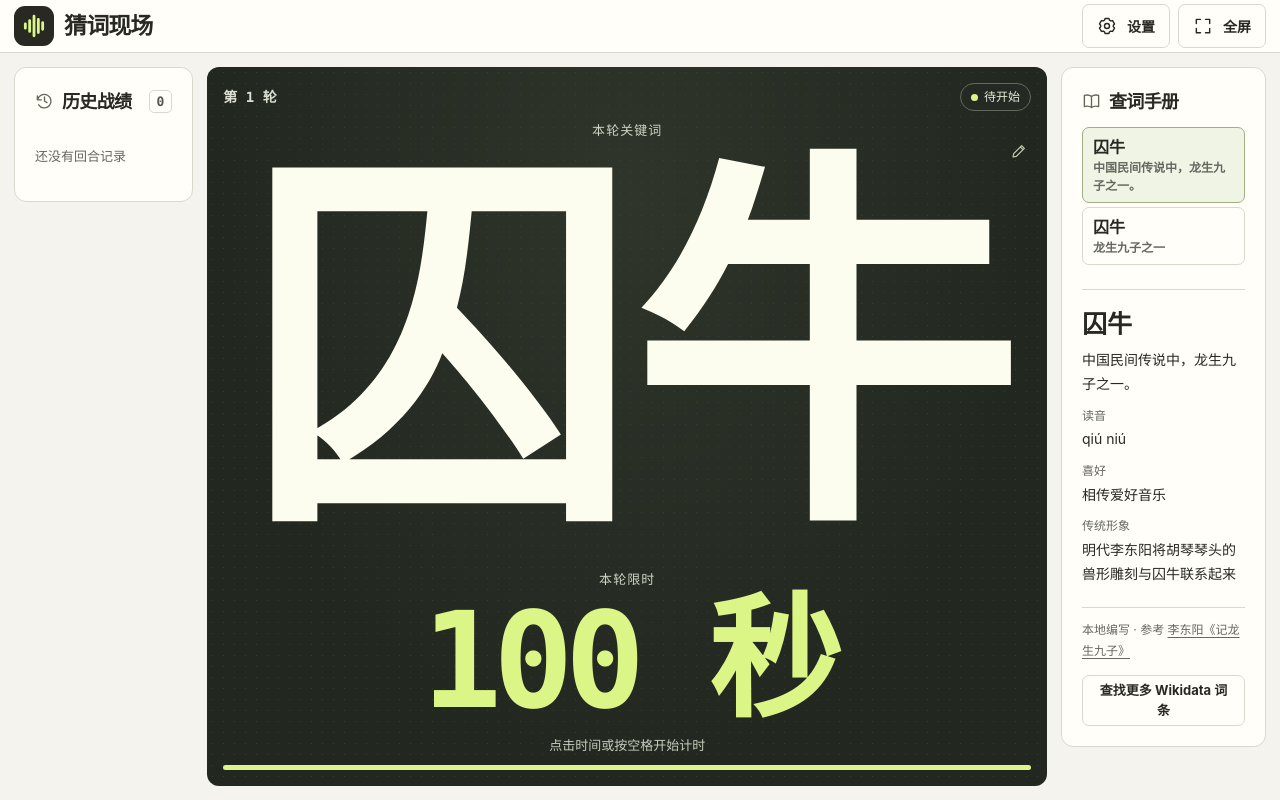
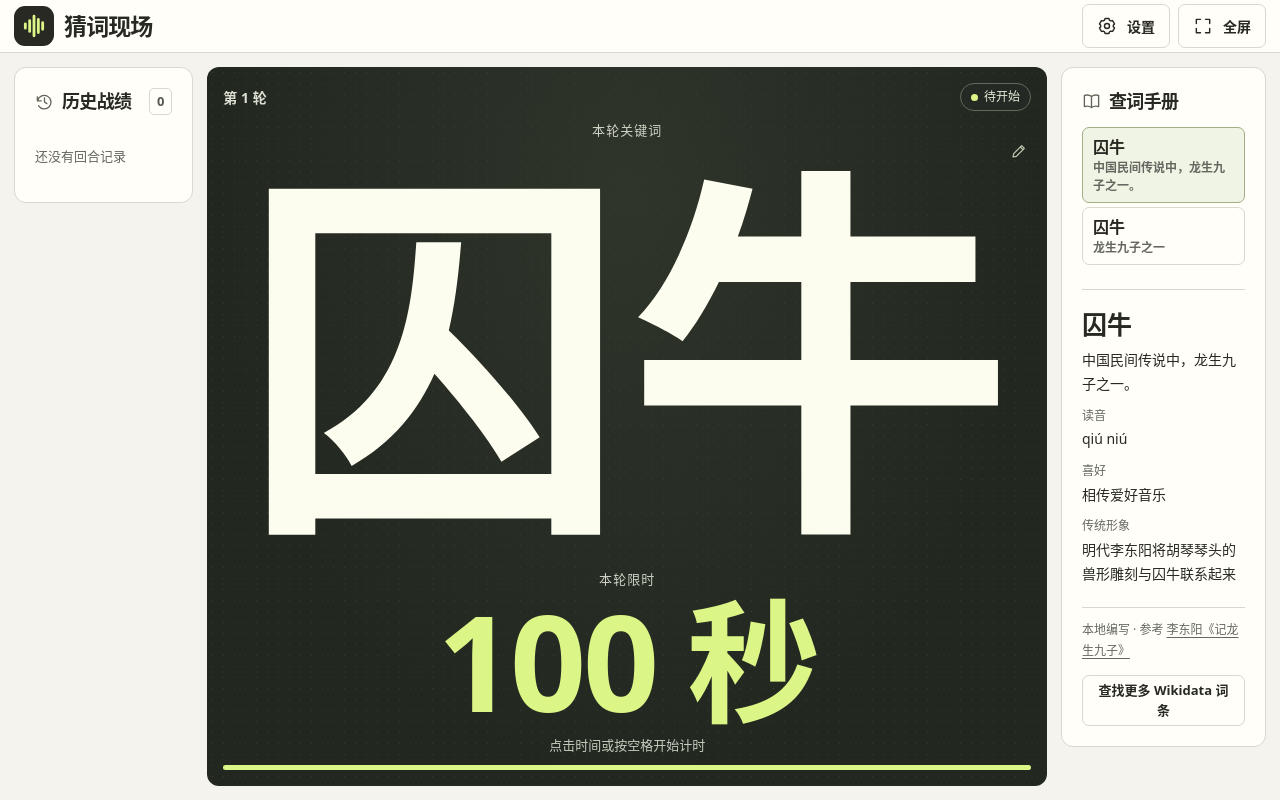
Before and after one commit to FiresChain/word-guess, a plain HTML site: page index.html in a window 1280 px wide. Drawn offline with Linux system fonts and the light colour scheme.

Commit message:
Unify interface typography and align timer digits

```diff
--- a/styles.css
+++ b/styles.css
@@ -5,9 +5,9 @@
   overflow-y:auto;
   --paper: #f5f3ed; --panel: #fffef9; --ink: #282923; --muted: #656760; --line: #d9d8cd;
   --orange: #fb713b; --lime: #dbf586; --dark: #222720;
-  --sans: "Inter", -apple-system, BlinkMacSystemFont, "PingFang SC", "Microsoft YaHei", sans-serif;
-  --mono: "IBM Plex Mono", "SFMono-Regular", Consolas, monospace;
-  font-family: var(--sans); color: var(--ink); background: var(--paper); line-height: 1.5;
+  --caption: .8125rem;
+  --body-small: .875rem;
+  font-family: system-ui, "PingFang SC", "Microsoft YaHei", "Noto Sans CJK SC", sans-serif; color: var(--ink); background: var(--paper); line-height: 1.5;
 }
 * { box-sizing: border-box }
 body { margin: 0; min-height: 100vh }
@@ -16,7 +16,7 @@ h1,h2,h3,p,ol,dl { margin: 0 }
 svg { display:block; width:20px; height:20px; fill:none; stroke:currentColor; stroke-width:1.7; stroke-linecap:round; stroke-linejoin:round; flex-shrink:0 }
 a { color: inherit; text-underline-offset: 3px }
 button,input,textarea { font:inherit; color:inherit }
-button { cursor:pointer; border:1px solid var(--line); background:var(--panel); border-radius:7px; min-height:44px; padding:0 14px; font-weight:650 }
+button { cursor:pointer; border:1px solid var(--line); background:var(--panel); border-radius:7px; min-height:44px; padding:0 14px; font-weight:600 }
 button:hover { filter:brightness(.96) }
 :focus-visible { outline:3px solid #1d79b7; outline-offset:3px }
 input,textarea { background:#fff; border:1px solid #b9bcb1; border-radius:6px; min-height:45px; min-width:0; width:100%; padding:8px 12px }
@@ -30,7 +30,7 @@ h1 { font-size:23px; letter-spacing:-.04em }
 .mast-actions { display:flex; align-items:center; gap:8px }
 :fullscreen #settings,.fullscreen-layout #settings { display:none }
 @media (display-mode: fullscreen) { #settings { display:none } }
-.screen { font-size:14px; background:transparent }
+.screen { font-size:var(--body-small); background:transparent }
 .desk { display:grid; gap:var(--broadcast-gap); grid-template-columns:clamp(165px,14vw,320px) minmax(0,1fr) clamp(190px,16vw,360px); align-items:start; padding-block:var(--broadcast-gap) }
 .center { grid-column:2; grid-row:1; min-width:0 }
 .history { grid-column:1; grid-row:1 }
@@ -39,11 +39,11 @@ h1 { font-size:23px; letter-spacing:-.04em }
 .section-heading { gap:8px }
 .section-heading svg { color:#626659; width:19px }
 .section-heading h2 { font-size:18px; font-weight:700; letter-spacing:-.035em }
-.count { margin-left:auto; font:600 13px var(--mono); color:#54574f; border:1px solid var(--line); border-radius:5px; padding:3px 7px }
-.empty,#lookup-status { font-size:13px; color:var(--muted) }
+.count { margin-left:auto; font-size:var(--caption); font-weight:600; font-variant-numeric:tabular-nums; color:#54574f; border:1px solid var(--line); border-radius:5px; padding:3px 7px }
+.empty,#lookup-status { font-size:var(--caption); color:var(--muted) }
 .empty { padding:32px 0 15px }
 #history-list { display:grid; grid-template-columns:fit-content(55%) minmax(max-content,1fr); column-gap:8px; list-style:none; padding:0; max-height:58vh; overflow:auto }
-#history-list li { display:grid; grid-template-columns:subgrid; grid-column:1/-1; text-align:left; align-items:baseline; border-bottom:1px solid var(--line); padding:13px 0; font-size:13px }
+#history-list li { display:grid; grid-template-columns:subgrid; grid-column:1/-1; text-align:left; align-items:baseline; border-bottom:1px solid var(--line); padding:13px 0; font-size:var(--caption) }
 #history-list li:last-child { border:0 }
 .history-word { font-size:16px; font-weight:700; overflow-wrap:anywhere }
 .history-result { white-space:nowrap; font-variant-numeric:tabular-nums }
@@ -51,23 +51,23 @@ h1 { font-size:23px; letter-spacing:-.04em }
 .loss .history-result { color:#9b472b }
 .stage { color:#fcfcef; border-radius:12px; overflow:hidden; position:relative; isolation:isolate; background:var(--dark); padding:clamp(10px,2vmin,28px); height:var(--stage-height); min-height:280px; container-type:size; display:grid; grid-template-rows:auto minmax(0,1fr) auto auto }
 .stage::before { content:""; z-index:-1; position:absolute; inset:0; background:radial-gradient(ellipse at 50% 18%,#40473870,transparent 69%),radial-gradient(circle,#b4c29525 .7px,transparent 1px); background-size:auto,11px 11px }
-.stage-top { display:flex; align-items:center; justify-content:space-between; font-size:14px }
-#round-label { font-family:var(--mono); font-weight:650; color:#dbded0 }
+.stage-top { display:flex; align-items:center; justify-content:space-between; font-size:var(--body-small) }
+#round-label { font-variant-numeric:tabular-nums; font-weight:600; color:#dbded0 }
 .status { border:1px solid #63695c; background:#252923; border-radius:30px; padding:4px 10px; color:#e5ebd8; font-size:12px; gap:6px }
 .status i { width:7px; height:7px; background:var(--lime); border-radius:50% }
 .prompt { min-height:0; padding:clamp(4px,1.3vmin,20px) 0; text-align:center; display:grid; grid-template-rows:auto minmax(0,1fr) }
-.prompt-label,#clock-caption { display:block; color:#ced3c4; font-size:13px; letter-spacing:.08em }
+.prompt-label,#clock-caption { display:block; color:#ced3c4; font-size:var(--caption); letter-spacing:.08em }
 #edit-word { color:inherit; border:0; background:transparent; position:relative; width:100%; height:100%; min-height:0; padding:0 6px; display:grid; grid-template-columns:minmax(0,1fr); align-content:center; }
 #edit-word svg { position:absolute; top:2px; right:4px; width:16px; height:16px; color:#c5cdb6 }
 #edit-word:disabled { cursor:default; filter:none }
 #edit-word:disabled svg { display:none }
 .sr-only { position:absolute; width:1px; height:1px; padding:0; margin:-1px; overflow:hidden; clip-path:inset(50%); white-space:nowrap }
-#word { display:block; font-size:var(--stage-word-size,12cqw); font-weight:850; line-height:1.08; overflow-wrap:anywhere; text-wrap:balance }
+#word { display:block; font-size:var(--stage-word-size,12cqw); font-weight:700; line-height:1.08; overflow-wrap:anywhere; text-wrap:balance }
 #toggle-clock { padding:0; max-width:100%; background:transparent; border:0; color:inherit; touch-action:manipulation }
 #toggle-clock:hover { background:#ffffff0b }
-#clock-hint { margin-top:5px; color:#c7cdbd; font-size:13px }
+#clock-hint { margin-top:5px; color:#c7cdbd; font-size:var(--caption) }
 .timing { text-align:center; margin:0 0 clamp(5px,1.2vmin,18px) }
-#clock { display:block; font:600 min(16.5cqw,23cqh)/1.04 var(--mono); white-space:nowrap; color:var(--lime); letter-spacing:-.065em; font-variant-numeric:tabular-nums; margin-top:3px }
+#clock { display:block; font-size:min(16.5cqw,23cqh); font-weight:600; line-height:1.04; white-space:nowrap; color:var(--lime); letter-spacing:-.025em; font-variant-numeric:tabular-nums; margin-top:3px }
 progress { width:100%; height:5px; appearance:none; border:0; background:#49503f; border-radius:10px; overflow:hidden; accent-color:var(--lime) }
 progress::-webkit-progress-bar { background:#49503f }
 progress::-webkit-progress-value { background:var(--lime) }
@@ -75,7 +75,7 @@ progress::-moz-progress-bar { background:var(--lime) }
 dialog { width:min(360px, calc(100% - 32px)); border:1px solid var(--line); border-radius:12px; padding:24px; color:var(--ink); background:var(--panel); box-shadow:0 16px 60px #191d1933 }
 dialog::backdrop { background:#171c17a8 }
 dialog h2 { margin-bottom:16px; font-size:20px }
-dialog label:not(h2 label) { display:block; margin-bottom:6px; color:var(--muted); font-size:14px }
+dialog label:not(h2 label) { display:block; margin-bottom:6px; color:var(--muted); font-size:var(--body-small) }
 .dialog-actions { margin-top:20px; display:flex; justify-content:flex-end; gap:8px }
 .primary { background:var(--orange); border-color:var(--orange); justify-content:center; gap:6px; min-height:45px; color:#231c11 }
 .settings-actions { flex-wrap:wrap }
@@ -84,12 +84,12 @@ dialog label:not(h2 label) { display:block; margin-bottom:6px; color:var(--muted
 #settings-dialog.dictionary-open { width:min(660px, calc(100% - 32px)); max-height:calc(100% - 32px); max-height:calc(100dvh - 32px) }
 .dictionary-header,.dictionary-list-header { display:flex; align-items:center; justify-content:space-between; gap:8px }
 .dictionary-header h2 { margin:0 }
-.dictionary-note { color:var(--muted); font-size:13px }
+.dictionary-note { color:var(--muted); font-size:var(--caption) }
 .dictionary-header + .dictionary-note { margin-top:8px }
 .dictionary-workspace { display:grid; grid-template-columns:minmax(0,190px) minmax(0,1fr); gap:20px; margin-top:18px }
 .dictionary-entries { padding:10px; border:1px solid var(--line); border-radius:8px; background:#f2f3eb }
 .dictionary-workspace h3 { font-size:15px }
-#dictionary-new { padding:0 10px; font-size:13px }
+#dictionary-new { padding:0 10px; font-size:var(--caption) }
 #dictionary-empty { padding:10px 0 3px }
 #dictionary-list { list-style:none; margin:8px -4px 0; padding:4px; max-height:280px; overflow:auto }
 #dictionary-list:empty { display:none }
@@ -103,14 +103,15 @@ dialog label:not(h2 label) { display:block; margin-bottom:6px; color:var(--muted
 .dictionary-edit-actions { justify-content:flex-end; margin-top:12px }
 .dictionary-danger { color:#9b3827; border-color:#d9b4ac }
 #dictionary-delete-confirmation { margin-top:12px; padding:12px; border:1px solid #d9b4ac; border-radius:7px; background:#fff6f2; overflow-wrap:anywhere }
-#dictionary-delete-question { font-size:14px }
-#dictionary-status { color:#35672e; font-size:13px; overflow-wrap:anywhere }
+#dictionary-delete-question { font-size:var(--body-small) }
+#dictionary-status { color:#35672e; font-size:var(--caption); overflow-wrap:anywhere }
 #dictionary-status:not(:empty) { margin-top:10px }
 #dictionary-status[data-error] { color:#9b3827 }
 .dictionary-transfer { margin-top:18px; padding-top:12px; border-top:1px solid var(--line) }
 .dictionary-transfer-actions { margin-bottom:8px }
 .dictionary-transfer details { margin-top:4px }
 .dictionary-transfer summary { cursor:pointer }
+.dictionary-transfer pre,.dictionary-transfer code { font-family:inherit }
 .dictionary-transfer pre { margin:5px 0 0; padding:8px; border-radius:6px; background:#f2f3eb; white-space:pre-wrap; overflow-wrap:anywhere }
 #lookup-status:not(:empty) { margin-top:8px }
 #results { margin:8px -4px 0; padding:4px; max-height:236px; overflow:auto }
@@ -119,7 +120,7 @@ dialog label:not(h2 label) { display:block; margin-bottom:6px; color:var(--muted
 .result-option strong,.result-option span { display:block }
 .result-option span { color:var(--muted); font-size:12px }
 .result-option[aria-pressed=true] { background:#f0f4e4; border-color:#a1ae86 }
-#entry { overflow-wrap:anywhere; font-size:14px; line-height:1.7 }
+#entry { overflow-wrap:anywhere; font-size:var(--body-small); line-height:1.7 }
 #entry:not(:empty) { margin-top:20px; padding-top:18px; border-top:1px solid var(--line) }
 #entry h3 { font-size:25px; line-height:1.3; margin-bottom:8px }
 #entry .aliases { margin-top:7px; color:var(--muted) }
@@ -127,7 +128,7 @@ dialog label:not(h2 label) { display:block; margin-bottom:6px; color:var(--muted
 #entry dd { margin:1px 0 0 }
 #entry .custom-description { white-space:pre-wrap }
 .lookup footer { margin-top:22px; padding-top:12px; border-top:1px solid var(--line); font-size:12px; color:var(--muted); overflow-wrap:anywhere }
-#lookup-online { margin-top:14px; padding:5px 12px; font-size:13px }
+#lookup-online { margin-top:14px; padding:5px 12px; font-size:var(--caption) }
 @media(min-width:1001px) {
   .desk > .panel { min-width:0; max-height:var(--stage-height); overflow:auto }
 }
```
